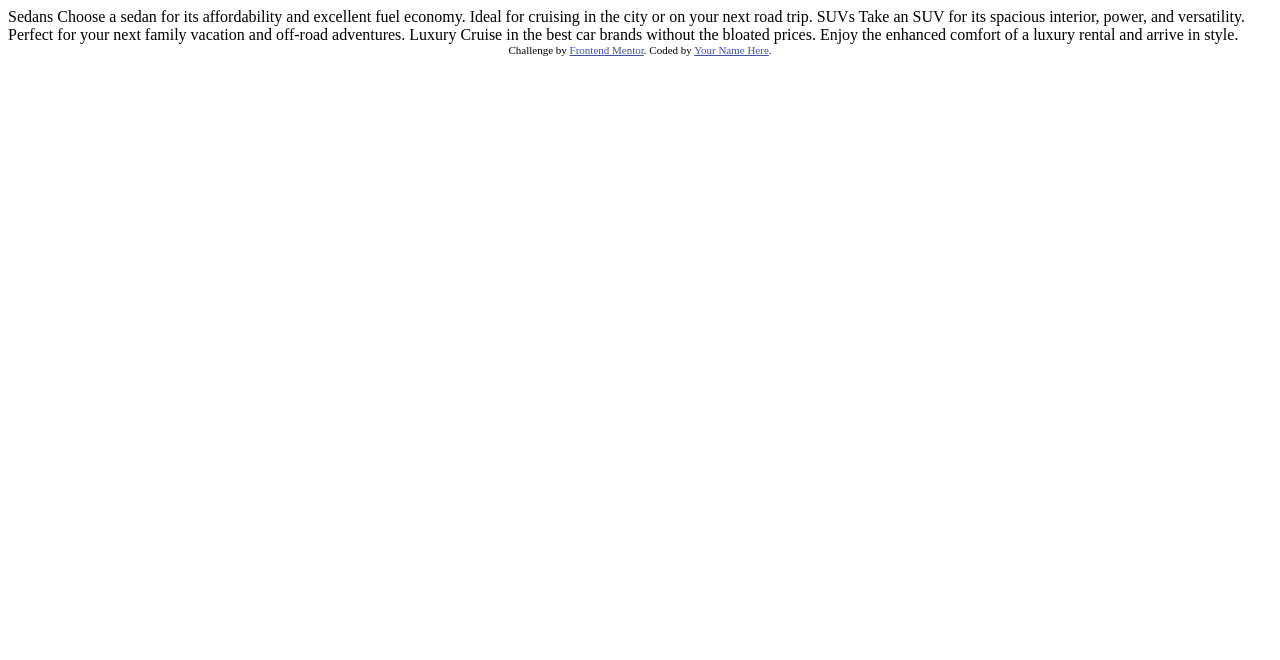
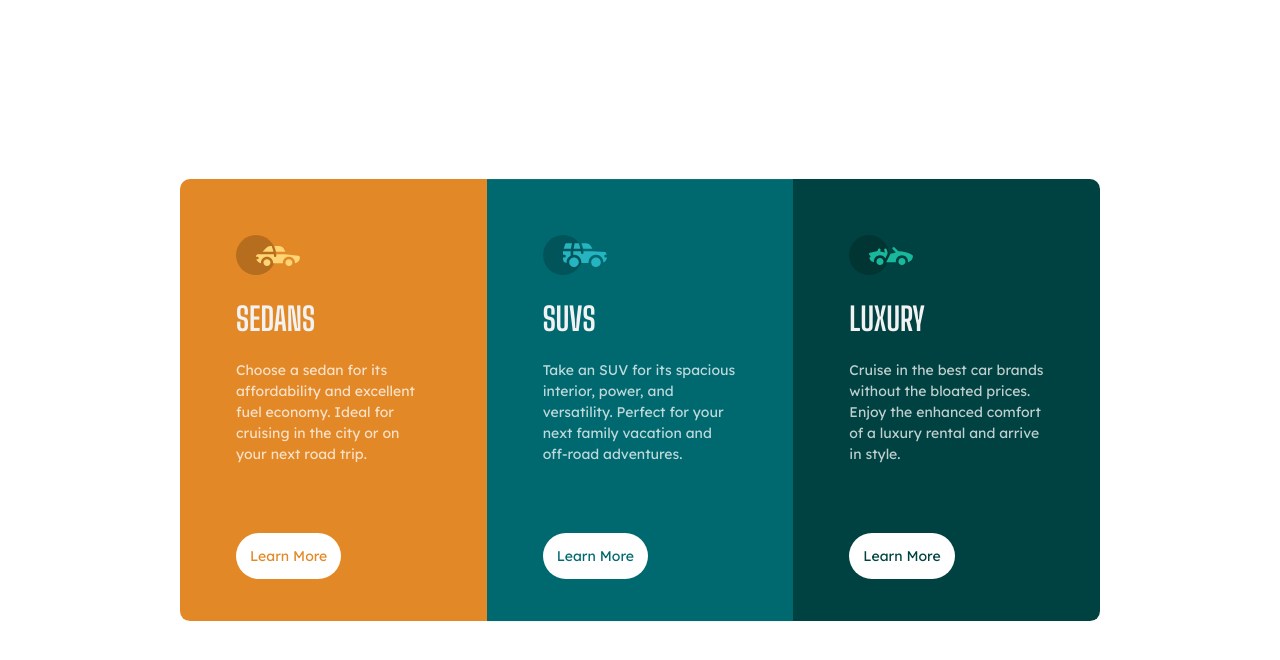
Before and after one commit to asamoahe3/3-column-card, a plain HTML site: page index.html in a window 1280 px wide. Drawn offline with Linux system fonts and the light colour scheme.

Commit message:
card component added

```diff
--- a/index.html
+++ b/index.html
@@ -1,36 +1,54 @@
 <!DOCTYPE html>
 <html lang="en">
+
 <head>
   <meta charset="UTF-8">
-  <meta name="viewport" content="width=device-width, initial-scale=1.0"> <!-- displays site properly based on user's device -->
-
+  <meta name="viewport" content="width=device-width, initial-scale=1.0">
   <link rel="icon" type="image/png" sizes="32x32" href="./images/favicon-32x32.png">
-
   <title>Frontend Mentor | 3-column preview card component</title>
 
-  <!-- Feel free to remove these styles or customise in your own stylesheet 👍 -->
-  <style>
-    .attribution { font-size: 11px; text-align: center; }
-    .attribution a { color: hsl(228, 45%, 44%); }
-  </style>
+  <link rel="stylesheet" href="style.css">
 </head>
+
 <body>
-
-  Sedans
+  <main class="container">
+    <div class="card">
+      <div class="card-item sedans">
+        <img src="./images/icon-sedans.svg" alt="sedans">
+        <h1 class="title">Sedans</h1>
+        <p>
           Choose a sedan for its affordability and excellent fuel economy. Ideal for cruising in the city
           or on your next road trip.
+        </p>
 
-  SUVs
+        <div class="btn"><a href="#" class="button">Learn More</a></div>
+      </div>
+
+      <div class="card-item suvs">
+        <img src="./images/icon-suvs.svg" alt="suvs">
+        <h1 class="title">SUVs</h1>
+        <p>
           Take an SUV for its spacious interior, power, and versatility. Perfect for your next family vacation
           and off-road adventures.
+        </p>
 
-  Luxury
+        <div class="btn"><a href="#" class="button">Learn More</a></div>
+      </div>
+
+      <div class="card-item luxury">
+        <img src="./images/icon-luxury.svg" alt="luxury">
+        <h1 class="title">Luxury</h1>
+        <p>
           Cruise in the best car brands without the bloated prices. Enjoy the enhanced comfort of a luxury
           rental and arrive in style.
+        </p>
 
-  <div class="attribution">
-    Challenge by <a href="https://www.frontendmentor.io?ref=challenge" target="_blank">Frontend Mentor</a>.
-    Coded by <a href="#">Your Name Here</a>.
+        <div class="btn"><a href="#" class="button">Learn More</a></div>
       </div>
+    </div>
+
+  </main>
+
 </body>
+
 </html>
--- /dev/null
+++ b/style.css
@@ -0,0 +1,152 @@
+@import url("https://fonts.googleapis.com/css2?family=Big+Shoulders+Display:wght@700&display=swap");
+@import url("https://fonts.googleapis.com/css2?family=Lexend+Deca&display=swap");
+
+:root {
+  --bright-orange: hsl(31, 77%, 52%);
+  --dark-cyan: hsl(184, 100%, 22%);
+  --very-dark-cyan: hsl(179, 100%, 13%);
+  --transparent-white: hsla(0, 0%, 100%, 0.75);
+  --very-ligit-gray: hsl(0, 0%, 95%);
+}
+
+body {
+  background-color: var(--transparent-white);
+  font-family: "Lexend Deca", sans-serif;
+}
+
+h1 {
+  font-family: "Big Shoulders Display", cursive;
+  font-weight: 700;
+  text-transform: uppercase;
+  color: var(--very-ligit-gray);
+}
+
+a {
+  text-decoration: none;
+  text-align: center;
+  font-size: 14px;
+}
+
+p {
+  font-size: 14px;
+  line-height: 1.5em;
+  text-align: left;
+  font-weight: 100;
+}
+
+.container {
+  display: flex;
+  justify-content: center;
+}
+
+.container .card {
+  position: absolute;
+  top: 50%;
+  left: 50%;
+  transform: translate(-50%, -50%);
+  width: 920px;
+  display: grid;
+  grid-template-columns: repeat(auto-fit, minmax(220px, 1fr));
+  border-radius: 20px;
+}
+
+/*global card*/
+.container .card .card-item {
+  color: var(--transparent-white);
+  padding: 3.5em;
+}
+
+/*sedans component*/
+.container .card .sedans {
+  background-color: var(--bright-orange);
+  border-bottom-left-radius: 10px;
+  border-top-left-radius: 10px;
+}
+
+.container .card .sedans .btn {
+  margin-top: 5em;
+}
+
+.container .card .sedans .btn a {
+  background-color: #fff;
+  border-radius: 30px;
+  padding: 1em;
+  color: var(--bright-orange);
+}
+
+.container .card .sedans .btn a:hover {
+  background-color: var(--bright-orange);
+  border: 2px solid #fff;
+  transition: 0.5s;
+  color: #fff;
+}
+
+/*suvs component*/
+.container .card .suvs {
+  background-color: var(--dark-cyan);
+}
+
+.container .card .suvs .btn {
+  margin-top: 5em;
+}
+
+.container .card .suvs .btn a {
+  background-color: #fff;
+  color: var(--dark-cyan);
+  border-radius: 30px;
+  padding: 1em;
+}
+
+.container .card .suvs .btn a:hover {
+  background-color: var(--dark-cyan);
+  border: 2px solid #fff;
+  transition: 0.5s;
+  color: #fff;
+}
+
+/*luxury component*/
+.container .card .luxury {
+  background-color: var(--very-dark-cyan);
+  border-bottom-right-radius: 10px;
+  border-top-right-radius: 10px;
+}
+
+.container .card .luxury .btn {
+  margin-top: 5em;
+}
+
+.container .card .luxury .btn a {
+  background-color: #fff;
+  color: var(--very-dark-cyan);
+  border-radius: 30px;
+  padding: 1em;
+}
+
+.container .card .luxury .btn a:hover {
+  background-color: var(--very-dark-cyan);
+  border: 2px solid #fff;
+  transition: 0.5s;
+  color: #fff;
+}
+
+@media all and (max-width: 760px) {
+  .container {
+    display: block;
+    margin-top: 800px;
+  }
+  .container .card {
+    position: relative;
+    padding: 2em;
+    display: block;
+    width: auto;
+  }
+  .container .card .luxury {
+    border-top-right-radius: 0px;
+    border-bottom-left-radius: 10px;
+  }
+
+  .container .card .sedans {
+    border-bottom-left-radius: 0px;
+    border-top-right-radius: 10px;
+  }
+}
```
Lines whose indentation alone changed are shown as unchanged.
